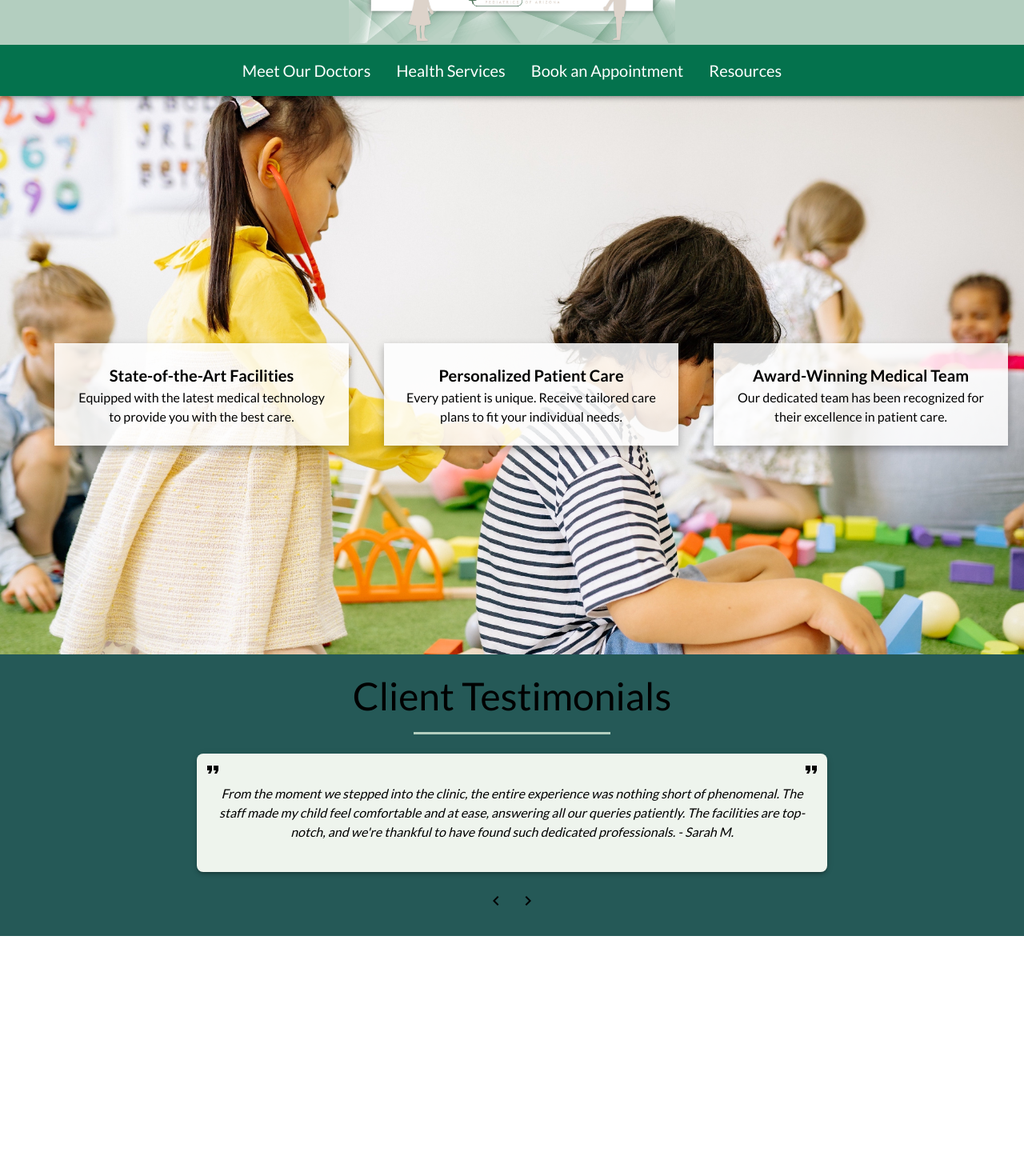
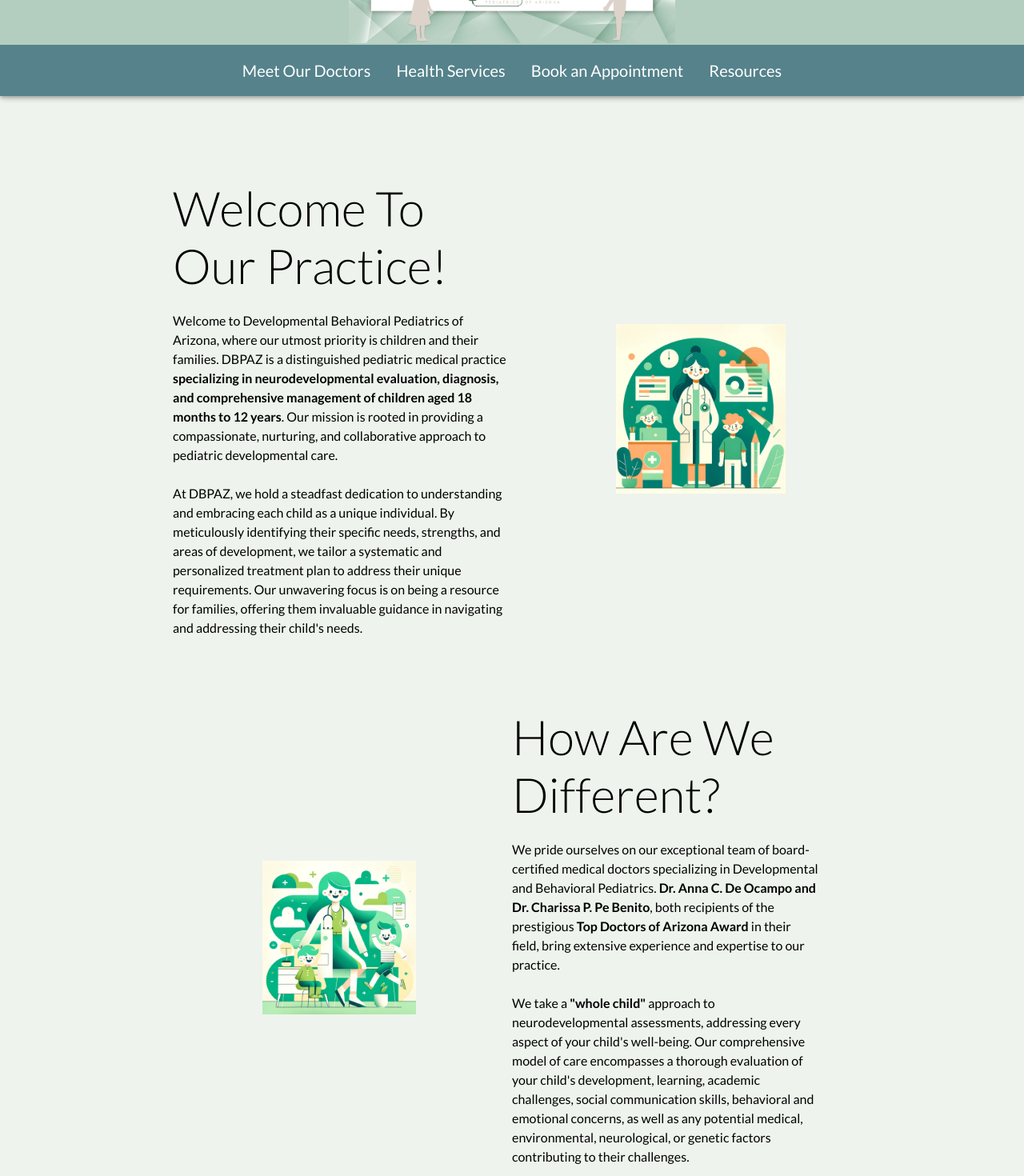
Before and after one commit to jdeocampo99/dev-ped-az, a React (Create React App) app in the folder frontend/: page / in a window 1280 px wide. Shown: the part 80-1550 px from the top of the page at 80% size. Before the commit the page ends 1250 px from the top, so only its background shows below. Built offline with nearby package versions, Linux system fonts and the light colour scheme.

Commit message:
Add Welcome section, change color scheme

```diff
--- a/frontend/src/components/Header.tsx
+++ b/frontend/src/components/Header.tsx
@@ -9,7 +9,7 @@ import { Link } from "react-router-dom";
 const Header: React.FC = () => {
   return (
     <div>
-      <AppBar position="sticky">
+      <AppBar position="sticky" sx={{ top: 0 }}>
         <Toolbar
           sx={{
             bgcolor: COLOR.mainGreen,
--- a/frontend/src/pages/AppointmentPage.tsx
+++ b/frontend/src/pages/AppointmentPage.tsx
@@ -23,8 +23,11 @@ const AppointmentPage: React.FC = () => {
             mt: 4, // Margin top to center the form vertically
             }}
         >
-            <Typography variant="h4" gutterBottom>
+            <Typography color={COLOR.darkGreen} variant="h4" gutterBottom>
             Contact Us
+            </Typography>
+            <Typography gutterBottom>
+            Please fill out this form and our staff <br/>will email you regarding next steps.
             </Typography>
             <form>
             <Grid container spacing={2}>
--- a/frontend/src/pages/DoctorsPage.tsx
+++ b/frontend/src/pages/DoctorsPage.tsx
@@ -18,10 +18,10 @@ const DoctorsPage: React.FC = () => {
   };
 
   return (
-    <Box>
+    <Box sx={{backgroundColor: COLOR.paper,}}>
       <Header />
       <Box sx={{ padding: 10, display: "flex", flexDirection: "column", justifyContent: "center", alignItems: "center" }}>
-        <Typography variant="h2" sx={{ marginBottom: 2, fontWeight: "bold" }}>
+        <Typography variant="h2" color={COLOR.darkGreen} sx={{ marginBottom: 2, fontWeight: "bold" }}>
           Our Doctors
         </Typography>
         <Typography variant="body1">
@@ -40,7 +40,7 @@ const DoctorsPage: React.FC = () => {
         <Grid item xs={6}>
           <Box sx={{ padding: 3 }}>
             <Typography variant="h2" sx={{ fontWeight: 400, padding: "10px"}}>Anna C. De Ocampo, M.D. FAAP</Typography>
-            <Typography variant="h6" sx={{ fontStyle: "italic", padding: "10px"}}>Board-Certified Developmental and Behavioral Pediatrician </Typography>
+            <Typography  color={COLOR.darkGreen} variant="h6" sx={{ fontStyle: "italic", padding: "10px"}}>Board-Certified Developmental and Behavioral Pediatrician </Typography>
             <Collapse in={!showDetails1}>
               <Typography variant="body1" sx={{padding: "10px"}}>
               Dr. Anna C. De Ocampo is a Board-Certified Developmental and Behavioral Pediatrician with over two decades of dedicated practice in her field. Her journey commenced with a General Pediatric Residency at the esteemed University of Pittsburgh Medical Center (UPMC) Mercy, where she distinguished herself as chief resident. Dr. De Ocampo then pursued subspecialty training in Developmental and Behavioral Pediatrics at the Medical University of South Carolina (MUSC) in 1999, honing her expertise.<br/><br/>
@@ -68,7 +68,7 @@ Dr.De Ocampo's decision to prioritize new patient consultations underscores her
         <Grid item xs={6}>
           <Box sx={{ padding: 3 }}>
             <Typography variant="h2" sx={{ fontWeight: 400, padding: "10px"}}>Charissa P. Benito, MD, FAAP</Typography>
-            <Typography variant="h6" sx={{ fontStyle: "italic", padding: "10px"}}>Board-Certified Developmental and Behavioral Pediatrician </Typography>
+            <Typography color={COLOR.darkGreen} variant="h6" sx={{ fontStyle: "italic", padding: "10px"}}>Board-Certified Developmental and Behavioral Pediatrician </Typography>
             <Collapse in={!showDetails2}>
               <Typography variant="body1" sx={{padding: "10px"}}>
               Dr. Charissa Pe Benito completed her pediatric residency at Brookdale University Medical Center in Brooklyn, NY, where she received the esteemed title of Best Senior Resident from her colleagues and the medical staff. <br/><br/>
--- a/frontend/src/pages/HomePage.tsx
+++ b/frontend/src/pages/HomePage.tsx
@@ -2,14 +2,70 @@ import React from "react";
 import { Box } from "@mui/system";
 import { COLOR } from "../utils/colors";
 import homePage1 from "../assets/homepage1.jpg";
+import corpo1 from "../assets/corpo1.png"
+import corpo2 from "../assets/corpo2.png"
 import InfoBox from "../components/InfoBox";
 import TestimonialsCarousel from "../components/TestimonialCarousel";
 import Header from "../components/Header";
+import { Typography } from "@mui/material";
 
 const HomePage: React.FC = () => {
   return (
     <Box>
       <Header />
+       {/* Welcome Section */}
+       <Box sx={{ backgroundColor: COLOR.paper, padding: 10, paddingLeft: "15%", paddingRight: "15%"}}>
+        <Box sx={{ position: "relative", display: "flex" }}>
+          {/* Left Side (Text) */}
+          <Box sx={{ flex: 1, p: 3 }}>
+            <Typography variant="h2" gutterBottom>
+              Welcome To Our Practice!
+            </Typography>
+            <Typography variant="body1">
+            Welcome to Developmental Behavioral Pediatrics of Arizona, where our utmost priority is  children and their families. DBPAZ is a distinguished pediatric medical practice <strong>specializing in neurodevelopmental evaluation, diagnosis, and comprehensive management of children aged 18 months to 12 years</strong>. Our mission is rooted in providing a compassionate, nurturing, and collaborative approach to pediatric developmental care.<br/><br/>
+            At DBPAZ, we hold a steadfast dedication to understanding and embracing each child as a unique individual. By meticulously identifying their specific needs, strengths, and areas of development, we tailor a systematic and personalized treatment plan to address their unique requirements. Our unwavering focus is on being a resource for families, offering them invaluable guidance in navigating and addressing their child's needs.
+            </Typography>
+          </Box>
+          {/* Right Side (Image) */}
+          <Box sx={{
+            flex: 1,
+            display: "flex",
+            justifyContent: "center", // Center horizontally
+            alignItems: "center",     // Center vertically
+          }}>
+            <img
+              src={corpo1}
+              alt="Welcome"
+              style={{ width: "50%", display: "block" }}
+            />
+          </Box>
+        </Box>
+        <Box sx={{ padding: 5, position: "relative", display: "flex" }}>
+          {/* Right Side (Image) */}
+          <Box sx={{
+            flex: 1,
+            display: "flex",
+            justifyContent: "center", // Center horizontally
+            alignItems: "center",     // Center vertically
+          }}>
+            <img
+              src={corpo2}
+              alt="Welcome"
+              style={{ width: "50%", display: "block" }}
+            />
+          </Box>
+          {/* Left Side (Text) */}
+          <Box sx={{ flex: 1, p: 3 }}>
+            <Typography variant="h2" gutterBottom>
+              How Are We Different?
+            </Typography>
+            <Typography variant="body1">
+            We pride ourselves on our exceptional team of board-certified medical doctors specializing in Developmental and Behavioral Pediatrics. <strong>Dr. Anna C. De Ocampo and Dr. Charissa P. Pe Benito</strong>, both recipients of the prestigious <strong>Top Doctors of Arizona Award</strong> in their field, bring extensive experience and expertise to our practice. <br/><br/>
+            We take a <strong>"whole child"</strong> approach to neurodevelopmental assessments, addressing every aspect of your child's well-being. Our comprehensive model of care encompasses a thorough evaluation of your child's development, learning, academic challenges, social communication skills, behavioral and emotional concerns, as well as any potential medical, environmental, neurological, or genetic factors contributing to their challenges.
+            </Typography>
+          </Box>
+        </Box>
+      </Box>
       <Box sx={{ position: "relative" }}>
         <img
           src={homePage1}
--- a/frontend/src/utils/colors.ts
+++ b/frontend/src/utils/colors.ts
@@ -7,7 +7,7 @@ export type Color = {
 
 export const COLOR: Color = {
     mainGreen: '#b3cebf',
-    mediumGreen: '#04724D',
+    mediumGreen: '#55828B',
     darkGreen: '#255957',
     paper: '#EEF4ED'
 }
```
Also changed, not shown: frontend/src/assets/corpo1.png (added), frontend/src/assets/corpo2.png (added).
